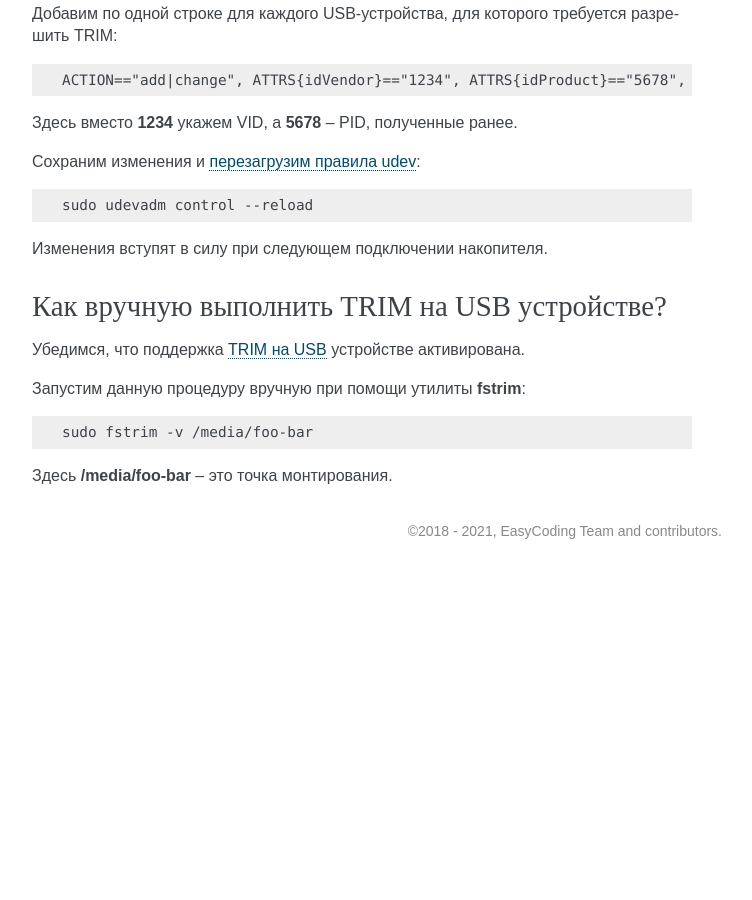
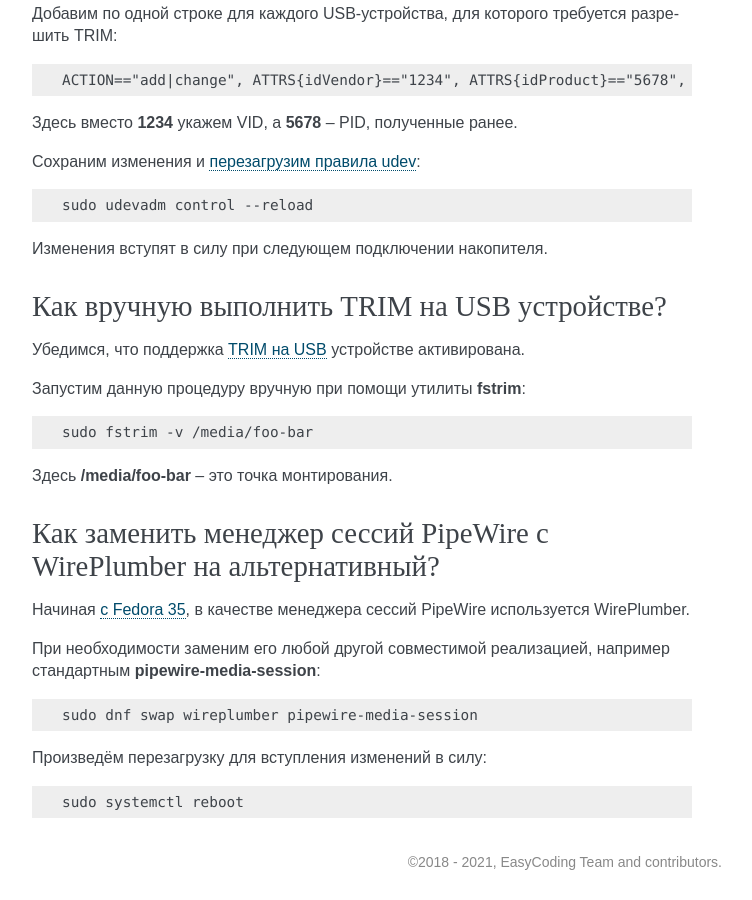
Before and after one commit to RussianFedora/FAQ, a Sphinx documentation site: the page built from source/hardware.rst, in a window 1280 px wide and 900 px high, scrolled down 30315 px. Shown: the whole window, without its empty margins (388-1140 px from the left). Built offline with Sphinx 7.4.7, drawn with Linux system fonts in a browser that asks for light colours; comment, search, counter and statistics services are not loaded; before the commit the page ends 30884 px from its top, so only the background shows below that; some of the changed text lies outside the part shown.

Commit message:
Added a new question about changing PipeWire session manager.

```diff
--- a/source/hardware.rst
+++ b/source/hardware.rst
@@ -1707,3 +1707,23 @@ ICC профиль можно получить либо на сайте прои
     sudo fstrim -v /media/foo-bar
 
 Здесь **/media/foo-bar** -- это точка монтирования.
+
+.. index:: pipewire, wireplumber, audio, sound, session, manager
+.. _pipewire-wireplumber:
+
+Как заменить менеджер сессий PipeWire с WirePlumber на альтернативный?
+=========================================================================
+
+Начиная `с Fedora 35 <https://fedoraproject.org/wiki/Changes/WirePlumber>`__, в качестве менеджера сессий PipeWire используется WirePlumber.
+
+При необходимости заменим его любой другой совместимой реализацией, например стандартным **pipewire-media-session**:
+
+.. code-block:: text
+
+    sudo dnf swap wireplumber pipewire-media-session
+
+Произведём перезагрузку для вступления изменений в силу:
+
+.. code-block:: text
+
+    sudo systemctl reboot
```
